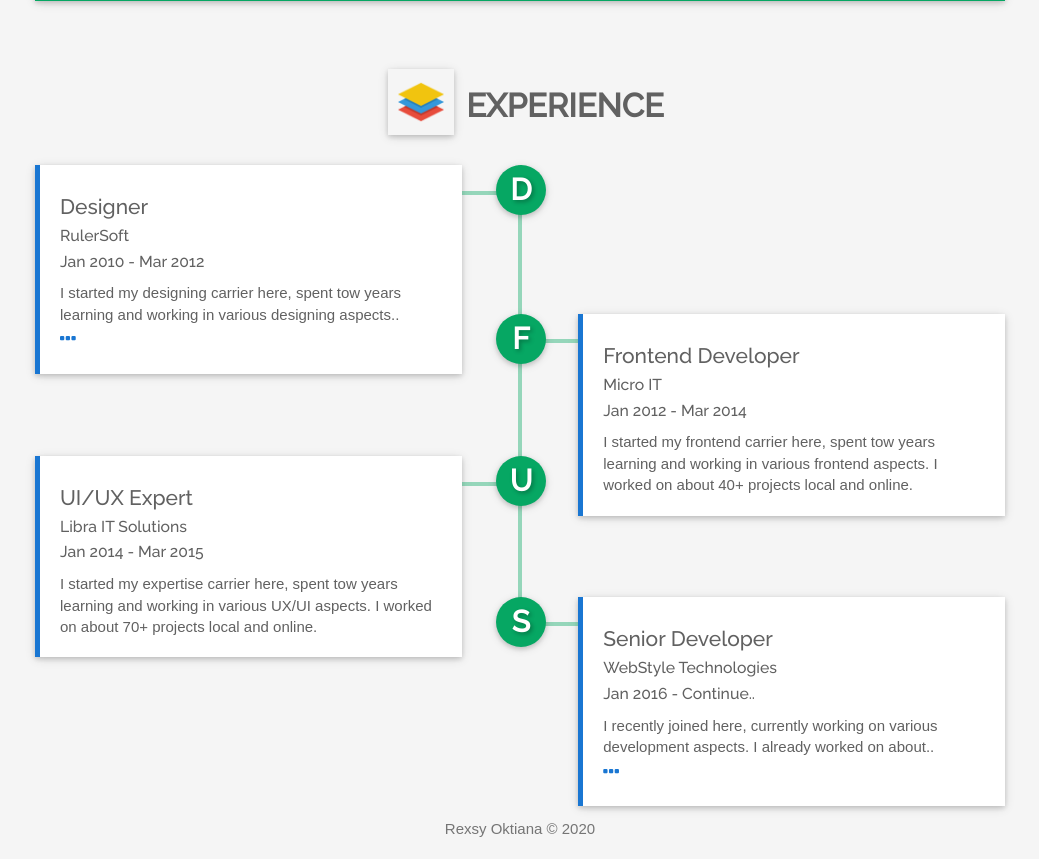
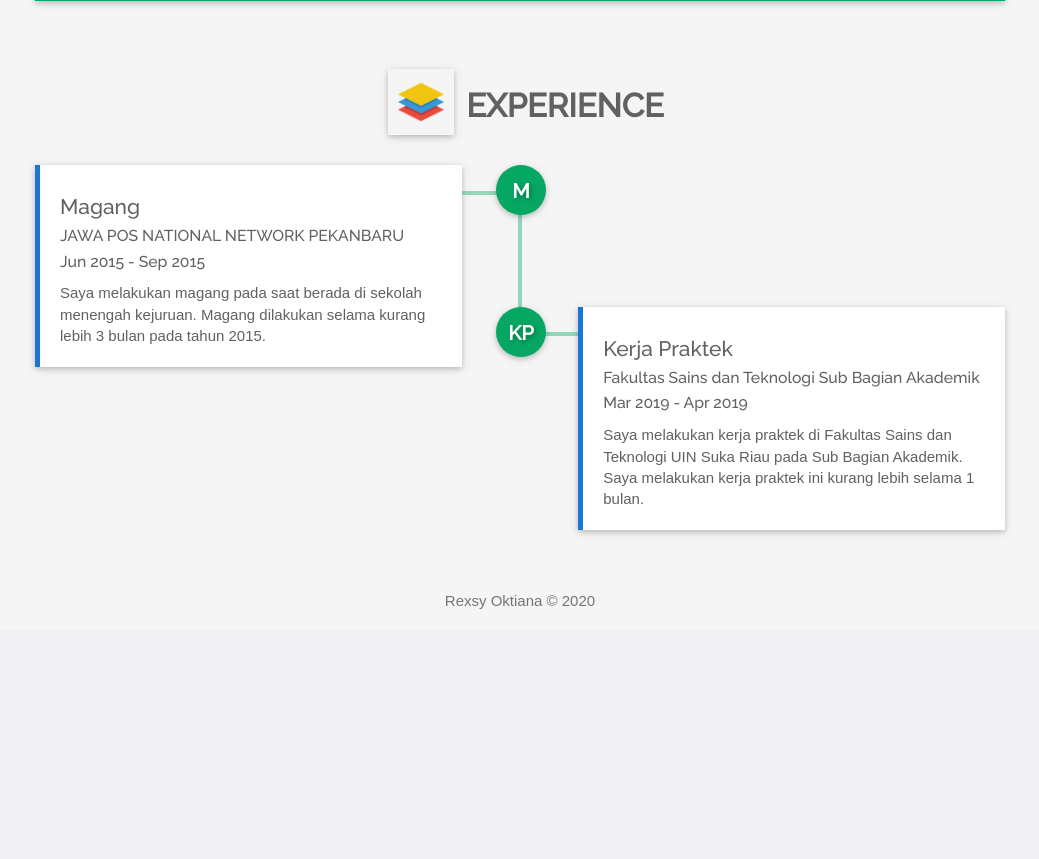
Before and after one commit to rexsyoktiana/rexsyoktiana.github.io, a PHP site: page / in a window 1280 px wide. Shown: the part 2210-3069 px from the top of the page, without its empty margins (120-1159 px from the left). After the commit the page ends 2819 px from the top, so only its background shows below. Run offline with PHP 8.4, Linux system fonts and the light colour scheme; some web fonts are replaced.

Commit message:
update experience

```diff
--- a/assets/download/stylesheets/style.css
+++ b/assets/download/stylesheets/style.css
@@ -198,7 +198,10 @@ body.scale-effect .btn-holder .btn-play{transform:scale(28);-webkit-transform:sc
 #timeline-education{position:relative;}
 #timeline-education:before{content:'';position:absolute;top:0;bottom:23px;left:50%;height:99.5%;width:4px;opacity:0.3;background:#06A763;}
 #timeline-experience{position:relative;}
-#timeline-experience::before{content:'';position:absolute;top:0;bottom:23px;left:50%;height:99.5%;width:4px;opacity:0.3;background:#06A763;}
+#timeline-experience::before{
+    content:'';position:absolute;top:0;bottom:23px;left:50%;
+    height:99.5%;width:4px;opacity:0.3;background:#06A763;
+}
 .timeline-block{position:relative;}
 .timeline-block::after{clear:both;content:"";display:table;}
 .timeline-block:first-child{margin-top:0;}
@@ -220,7 +223,9 @@ body.scale-effect .btn-holder .btn-play{transform:scale(28);-webkit-transform:sc
 @media screen and (max-width:768px){.timeline-block .timeline-content:before{display:none;}
 }
 @media only screen and (min-width:768px){#timeline-education::before{left:50%;margin-left:-2px;height:77.1%;opacity:0.4;background:#06A763;}
-#timeline-experience::before{left:50%;margin-left:-2px;height:69.1%;opacity:0.4;background:#06A763;}
+#timeline-experience::before{
+    left:50%;margin-left:-2px;height:50%;opacity:0.4;background:#06A763;
+}
 .timeline-block{margin:-4em 0;}
 .timeline-block .card{margin:0;}
 .timeline-block .timeline-dot{width:50px;height:50px;left:50%;top:0;z-index:2;margin-left:-24px;-webkit-transform:translateZ(0);-webkit-backface-visibility:hidden;}
--- a/index.html
+++ b/index.html
@@ -169,15 +169,18 @@
                                 <a href="https://www.facebook.com/rexsy.oktiana.10" id="first_one"
                                     class="social btn-floating indigo" target="_blank" style="border:2px solid white">
                                     <!-- <i class="fa fa-facebook"></i> -->
-                                    <i class="fa fa-facebook font-weight-bold" aria-hidden="true" style="font-size: 23px;margin-left: -2px;margin-top: -1px;"></i>
+                                    <i class="fa fa-facebook font-weight-bold" aria-hidden="true"
+                                        style="font-size: 23px;margin-left: -2px;margin-top: -1px;"></i>
                                 </a>
                                 <!-- TWITTER-->
                                 <a href="https://twitter.com/RexsyOktiana10" class="social btn-floating blue"
                                     target="_blank" style="border:2px solid white">
-                                    <i class="fa fa-twitter font-weight-bold" aria-hidden="true" style="font-size: 23px; margin-left:-1px; margin-top: -1px;"></i>
+                                    <i class="fa fa-twitter font-weight-bold" aria-hidden="true"
+                                        style="font-size: 23px; margin-left:-1px; margin-top: -1px;"></i>
                                 </a>
                                 <!-- Whatsapp-->
-                                <a href="https://api.whatsapp.com/send?phone=6281396432041" class="social  btn-floating green" style="border:2px solid white" target="_blank">
+                                <a href="https://api.whatsapp.com/send?phone=6281396432041"
+                                    class="social  btn-floating green" style="border:2px solid white" target="_blank">
                                     <i class="fa fa-whatsapp font-weight-bold"
                                         style="font-size: 25px; margin-top: -2px;margin-left: -2px;"></i></a>
                                 <!-- Telegram-->
@@ -186,8 +189,10 @@
                                         style="font-size:33px;margin-top:0.5px;margin-left:-0.3px; color:#1565C0!important"></i>
                                 </a>
                                 <!-- Github -->
-                                <a href=" https://github.com/rexsyoktiana" class="social  btn-floating white" target="_blank">
-                                    <i class="fa fa-github" style="font-size:38px;margin-top:0.4px;margin-left:0.1px; color:#323232!important"></i>
+                                <a href=" https://github.com/rexsyoktiana" class="social  btn-floating white"
+                                    target="_blank">
+                                    <i class="fa fa-github"
+                                        style="font-size:38px;margin-top:0.4px;margin-left:0.1px; color:#323232!important"></i>
                                 </a>
                                 <!-- <div class="btn-floating btn-large add-btn bg-dark">
                                     <i class="fa fa-github font-weight-bold" style="font-size: 50px; margin-left: 1px;margin-top:1px;"></i>
@@ -360,7 +365,8 @@
                             </div>
                             <!-- TIMELINE PARAGRAPH -->
                             <p>
-                                Saya menyelesaikan sekolah menengah kejuruan selama kurang lebih 3 tahun, dengan mendalami jurusan teknik komputer dan jaringan.
+                                Saya menyelesaikan sekolah menengah kejuruan selama kurang lebih 3 tahun, dengan
+                                mendalami jurusan teknik komputer dan jaringan.
                             </p>
 
                         </div>
@@ -388,7 +394,8 @@
                             </div>
                             <!-- TIMELINE PARAGRAPH -->
                             <p>
-                                Saat ini saya sedang melakukan studi di kampus UIN Suska Riau dengan mengambil jurusan S1 Teknik Informatika.
+                                Saat ini saya sedang melakukan studi di kampus UIN Suska Riau dengan mengambil jurusan
+                                S1 Teknik Informatika.
                             </p>
                             <!-- BUTTON TRIGGER MODAL -->
                             <!-- <a href="#" class="modal-dot" data-toggle="modal" data-target="#myModal-2">
@@ -541,31 +548,31 @@
                 <div class="timeline-block">
                     <!-- DOT -->
                     <div class="timeline-dot">
-                        <h6>D</h6>
+                        <h6 style="font-size: 20px; margin-top:15px">M</h6>
                     </div>
                     <!-- TIMELINE CONTENT -->
                     <div class="card timeline-content">
                         <div class="card-content">
                             <!-- TIMELINE TITLE -->
-                            <h6 class="timeline-title">Designer</h6>
+                            <h6 class="timeline-title">Magang</h6>
                             <!-- TIMELINE TITLE INFO -->
                             <div class="timeline-info">
                                 <h6>
-                                    <small>RulerSoft</small>
+                                    <small>JAWA POS NATIONAL NETWORK PEKANBARU</small>
                                 </h6>
                                 <h6>
-                                    <small>Jan 2010 - Mar 2012</small>
+                                    <small>Jun 2015 - Sep 2015</small>
                                 </h6>
                             </div>
                             <!-- TIMELINE PARAGRAPH -->
                             <p>
-                                I started my designing carrier here, spent tow years learning and working
-                                in various designing aspects..
+                                Saya melakukan magang pada saat berada di sekolah menengah kejuruan. Magang dilakukan
+                                selama kurang lebih 3 bulan pada tahun 2015.
                             </p>
                             <!-- BUTTON TRIGGER MODAL -->
-                            <a href="#" class="modal-dot" data-toggle="modal" data-target="#myModal-4">
+                            <!-- <a href="#" class="modal-dot" data-toggle="modal" data-target="#myModal-4">
                                 <i class="fa fa-ellipsis-h" aria-hidden="true"></i>
-                            </a>
+                            </a> -->
                         </div>
                     </div>
                 </div>
@@ -574,94 +581,32 @@
                 <div class="timeline-block">
                     <!-- DOT -->
                     <div class="timeline-dot">
-                        <h6>F</h6>
+                        <h6 style="font-size: 20px; margin-top:15px">KP</h6>
                     </div>
                     <!-- TIMELINE CONTENT -->
                     <div class="card timeline-content">
                         <div class="card-content">
                             <!-- TIMELINE TITLE -->
-                            <h6 class="timeline-title">Frontend Developer</h6>
+                            <h6 class="timeline-title">Kerja Praktek</h6>
                             <!-- TIMELINE TITLE INFO -->
                             <div class="timeline-info">
                                 <h6>
-                                    <small>Micro IT</small>
+                                    <small>Fakultas Sains dan Teknologi Sub Bagian Akademik</small>
                                 </h6>
                                 <h6>
-                                    <small>Jan 2012 - Mar 2014</small>
+                                    <small>Mar 2019 - Apr 2019</small>
                                 </h6>
                             </div>
                             <!-- TIMELINE PARAGRAPH -->
                             <p>
-                                I started my frontend carrier here, spent tow years learning and working
-                                in various frontend aspects. I worked on about 40+ projects local and online.
+                                Saya melakukan kerja praktek di Fakultas Sains dan Teknologi UIN Suka Riau pada Sub
+                                Bagian Akademik. Saya melakukan kerja praktek ini kurang lebih selama 1 bulan.
                             </p>
 
                         </div>
                     </div>
                 </div>
 
-                <!-- THIRD TIMELINE -->
-                <div class="timeline-block">
-                    <!-- DOT -->
-                    <div class="timeline-dot">
-                        <h6>U</h6>
-                    </div>
-                    <!-- TIMELINE CONTENT -->
-                    <div class="card timeline-content">
-                        <div class="card-content">
-                            <!-- TIMELINE TITLE -->
-                            <h6 class="timeline-title">UI/UX Expert</h6>
-                            <!-- TIMELINE TITLE INFO -->
-                            <div class="timeline-info">
-                                <h6>
-                                    <small>Libra IT Solutions</small>
-                                </h6>
-                                <h6>
-                                    <small>Jan 2014 - Mar 2015</small>
-                                </h6>
-                            </div>
-                            <!-- TIMELINE PARAGRAPH -->
-                            <p>
-                                I started my expertise carrier here, spent tow years learning and working
-                                in various UX/UI aspects. I worked on about 70+ projects local and online.
-                            </p>
-
-                        </div>
-                    </div>
-                </div>
-
-                <!-- FOURTH TIMELINE -->
-                <div class="timeline-block">
-                    <!-- DOT -->
-                    <div class="timeline-dot">
-                        <h6>S</h6>
-                    </div>
-                    <!-- TIMELINE CONTENT -->
-                    <div class="card timeline-content">
-                        <div class="card-content">
-                            <!-- TIMELINE TITLE -->
-                            <h6 class="timeline-title">Senior Developer</h6>
-                            <!-- TIMELINE TITLE INFO -->
-                            <div class="timeline-info">
-                                <h6>
-                                    <small>WebStyle Technologies</small>
-                                </h6>
-                                <h6>
-                                    <small>Jan 2016 - Continue..</small>
-                                </h6>
-                            </div>
-                            <!-- TIMELINE PARAGRAPH -->
-                            <p>
-                                I recently joined here, currently working on various development
-                                aspects. I already worked on about..
-                            </p>
-                            <!-- BUTTON TRIGGER MODAL -->
-                            <a href="#" class="modal-dot" data-toggle="modal" data-target="#myModal-5">
-                                <i class="fa fa-ellipsis-h" aria-hidden="true"></i>
-                            </a>
-                        </div>
-                    </div>
-                </div>
             </div>
         </div>
     </section>
@@ -848,11 +793,11 @@
         <div id="scrollup"><i class="fa fa-angle-up"></i></div>
     </div>
 
-    <!--==========================================
+<!--==========================================
                       FOOTER
 ===========================================-->
 
-    <footer>
+    <footer style="margin-top:30px">
         <div class="container">
             <!--FOOTER DETAILS-->
             <p class="text-center">
```
